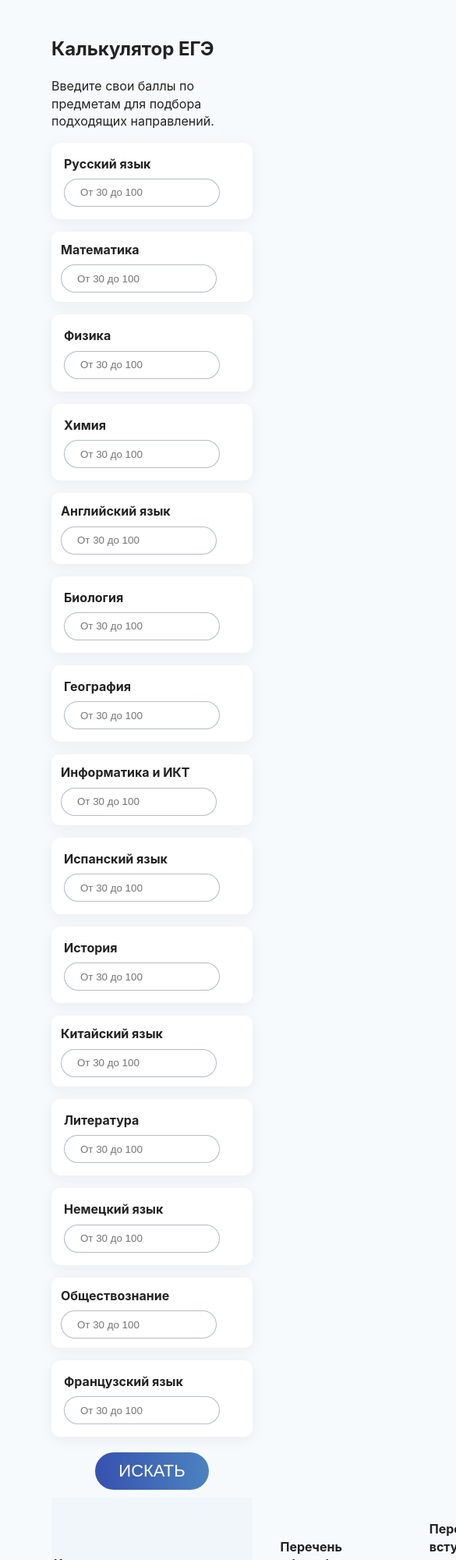
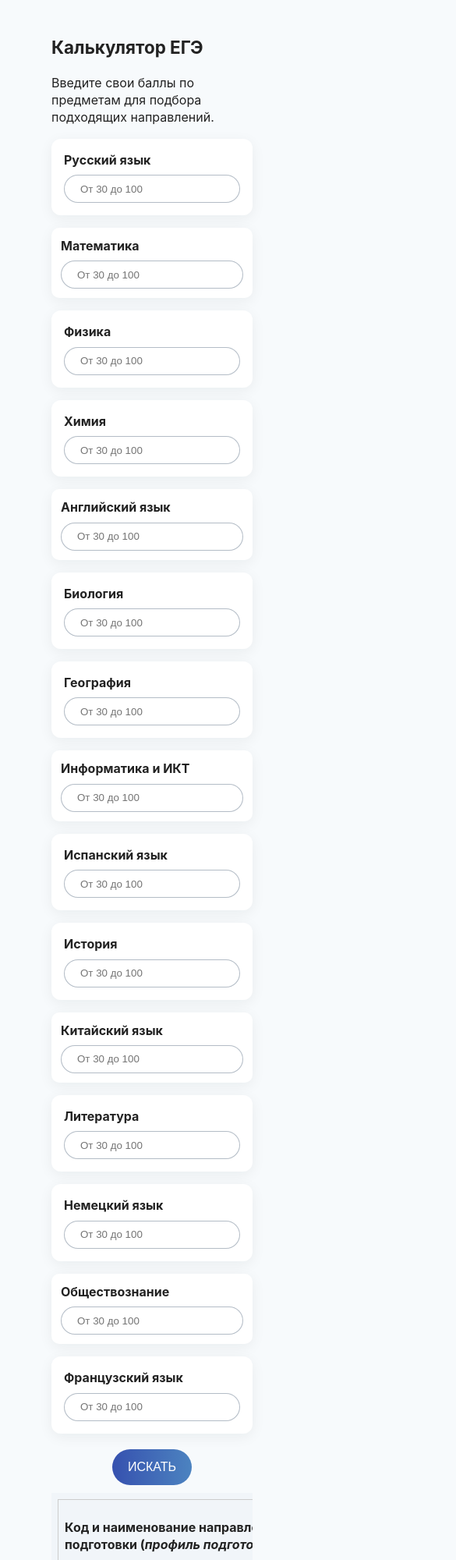
Before and after one commit to GekK9/Information-systems-design, a plain HTML site: page Index.html in a window 390 px wide. Shown: the top 2000 px of the page at 78% size, 585 px wide, since content can reach past the window. Drawn offline with Linux system fonts and the light colour scheme.

Commit message:
Подправил адаптивность

```diff
--- a/Index.html
+++ b/Index.html
@@ -20,92 +20,77 @@
                     <div class="grid" aria-live="polite">
                         <article class="grid__item card">
                             <h3 class="card__title">Русский язык</h3>
-                            <input class="card__input" type="number" placeholder="От 30 до 100" min="30"
-                                max="40"></input>
+                            <input class="card__input" type="number" placeholder="От 30 до 100" min="30" max="40">
                         </article>
 
                         <article class="grid__item card card--compact">
                             <h3 class="card__title">Математика</h3>
-                            <input class="card__input" type="number" placeholder="От 30 до 100" min="30"
-                                max="40"></input>
+                            <input class="card__input" type="number" placeholder="От 30 до 100" min="30" max="40">
                         </article>
 
                         <article class="grid__item card">
                             <h3 class="card__title">Физика</h3>
-                            <input class="card__input" type="number" placeholder="От 30 до 100" min="30"
-                                max="40"></input>
+                            <input class="card__input" type="number" placeholder="От 30 до 100" min="30" max="40">
                         </article>
 
                         <article class="grid__item card">
                             <h3 class="card__title">Химия</h3>
-                            <input class="card__input" type="number" placeholder="От 30 до 100" min="30"
-                                max="40"></input>
+                            <input class="card__input" type="number" placeholder="От 30 до 100" min="30" max="40">
                         </article>
 
                         <article class="grid__item card card--compact">
                             <h3 class="card__title">Английский язык</h3>
-                            <input class="card__input" type="number" placeholder="От 30 до 100" min="30"
-                                max="40"></input>
+                            <input class="card__input" type="number" placeholder="От 30 до 100" min="30" max="40">
                         </article>
 
                         <article class="grid__item card">
                             <h3 class="card__title">Биология</h3>
-                            <input class="card__input" type="number" placeholder="От 30 до 100" min="30"
-                                max="40"></input>
+                            <input class="card__input" type="number" placeholder="От 30 до 100" min="30" max="40">
                         </article>
 
                         <article class="grid__item card">
                             <h3 class="card__title">География</h3>
-                            <input class="card__input" type="number" placeholder="От 30 до 100" min="30"
-                                max="40"></input>
+                            <input class="card__input" type="number" placeholder="От 30 до 100" min="30" max="40">
                         </article>
 
                         <article class="grid__item card card--compact">
                             <h3 class="card__title">Информатика и ИКТ</h3>
-                            <input class="card__input" type="number" placeholder="От 30 до 100" min="30"
-                                max="40"></input>
+                            <input class="card__input" type="number" placeholder="От 30 до 100" min="30" max="40">
                         </article>
 
                         <article class="grid__item card">
                             <h3 class="card__title">Испанский язык</h3>
-                            <input class="card__input" type="number" placeholder="От 30 до 100" min="30"
-                                max="40"></input>
+                            <input class="card__input" type="number" placeholder="От 30 до 100" min="30" max="40">
                         </article>
 
                         <article class="grid__item card">
                             <h3 class="card__title">История</h3>
-                            <input class="card__input" type="number" placeholder="От 30 до 100" min="30"
-                                max="40"></input>
+                            <input class="card__input" type="number" placeholder="От 30 до 100" min="30" max="40">
                         </article>
 
                         <article class="grid__item card card--compact">
                             <h3 class="card__title">Китайский язык</h3>
-                            <input class="card__input" type="number" placeholder="От 30 до 100" min="30"
-                                max="40"></input>
+                            <input class="card__input" type="number" placeholder="От 30 до 100" min="30" max="40">
                         </article>
 
                         <article class="grid__item card">
                             <h3 class="card__title">Литература</h3>
-                            <input class="card__input" type="number" placeholder="От 30 до 100" min="30"
-                                max="40"></input>
+                            <input class="card__input" type="number" placeholder="От 30 до 100" min="30" max="40">
                         </article>
 
                         <article class="grid__item card">
                             <h3 class="card__title">Немецкий язык</h3>
-                            <input class="card__input" type="number" placeholder="От 30 до 100" min="30"
-                                max="40"></input>
+                            <input class="card__input" type="number" placeholder="От 30 до 100" min="30" max="40">
                         </article>
 
                         <article class="grid__item card card--compact">
                             <h3 class="card__title">Обществознание</h3>
-                            <input class="card__input" type="number" placeholder="От 30 до 100" min="30"
-                                max="40"></input>
+                            <input class="card__input" type="number" placeholder="От 30 до 100" min="30" max="40">
                         </article>
 
                         <article class="grid__item card">
                             <h3 class="card__title">Французский язык</h3>
-                            <input class="card__input" type="number" placeholder="От 30 до 100" min="30"
-                                max="40"></input>
+                            <input class="card__input" type="number" placeholder="От 30 до 100" min="30" max="40">
                         </article>
 
 
@@ -117,7 +102,7 @@
             </section>
 
             <section class="calc_result_area hero">
-                <table style="width: 634px; margin-left: auto; margin-right: auto;" class="brstu-table">
+                <table class="brstu-table">
                     <thead>
                         <tr>
                             <td colspan="2" style="width: 228px;">
--- a/styles.css
+++ b/styles.css
@@ -89,7 +89,7 @@
  /* Block: grid */
  .grid {
      display: grid;
-     grid-template-columns: repeat(3, 2fr);
+     grid-template-columns: repeat(3, 1fr);
      gap: 16px;
      margin-top: 16px;
  }
@@ -125,8 +125,14 @@
  }
 
  .calc_result_area {
-     display: flex;
+     overflow-x: auto;
      background-color: #e9f1f777;
+ }
+
+ .brstu-table {
+     min-width: 600px;
+     width: 100%;
+     border-collapse: collapse;
  }
 
  /* Small utility modifiers (BEM compatible) */
@@ -138,24 +144,40 @@
      color: var(--muted)
  }
 
- @media (max-width:900px) {
-     .hero {
-         grid-template-columns: 1fr
+ .brstu-table td,
+ .brstu-table th {
+     padding: 8px;
+     border: 1px solid #ccc;
+     vertical-align: top;
+ }
+
+ @media (max-width: 768px) {
+     .grid {
+         grid-template-columns: repeat(2, 1fr);
      }
 
-     .grid {
-         grid-template-columns: repeat(2, 1fr)
+     .card__input {
+         width: 100%;
+         max-width: none;
      }
  }
 
- @media (max-width:560px) {
+ @media (max-width: 480px) {
      .grid {
-         grid-template-columns: 1fr
+         grid-template-columns: 1fr;
      }
 
-     .header__row {
-         padding-left: 8px;
-         padding-right: 8px
+     .hero__title {
+         font-size: 1.4rem;
+     }
+
+     .button {
+         font-size: 1rem;
+         padding: 10px 20px;
+     }
+
+     .calc_result_area {
+         padding: 8px;
      }
  }
 
```
